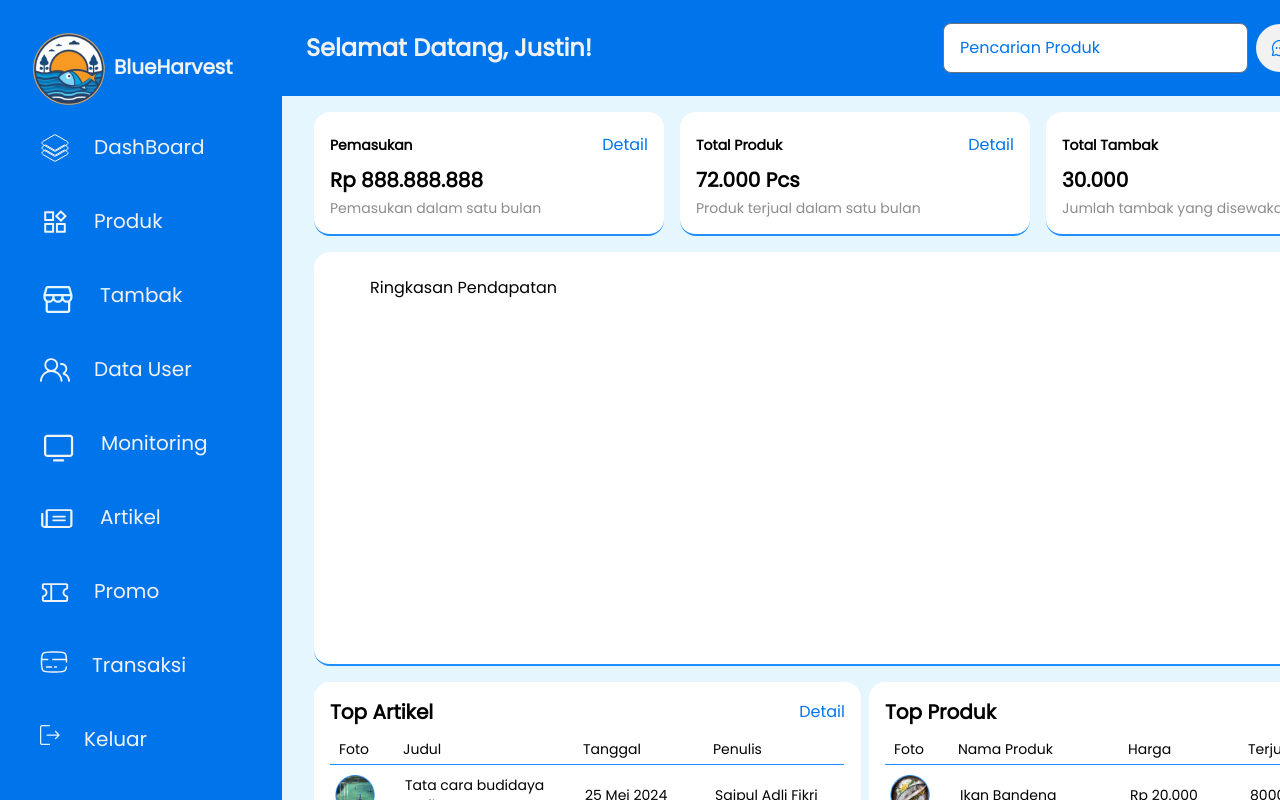
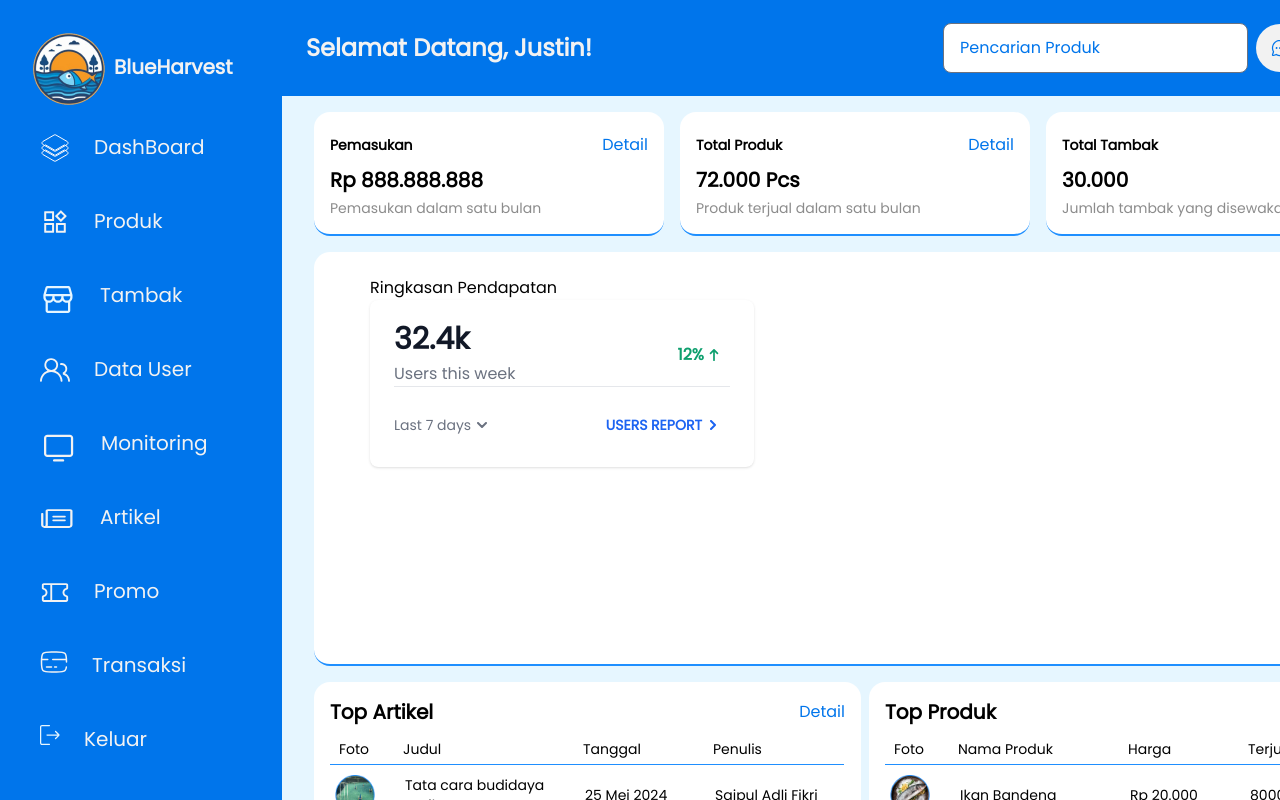
Before and after one commit to mortomulu/react-front-end, a React (Vite) app in the folder capstone-react-9/: page / in a window 1280 px wide. Shown: the top 800 px of the page. Built offline with nearby package versions, Linux system fonts and the light colour scheme.

Commit message:
slicing line chart (belum siap:()

```diff
--- a/capstone-react-9/package.json
+++ b/capstone-react-9/package.json
@@ -14,6 +14,7 @@
     "@fortawesome/free-solid-svg-icons": "^6.5.2",
     "@fortawesome/react-fontawesome": "^0.2.2",
     "@heroicons/react": "^2.1.3",
+    "apexcharts": "^3.49.1",
     "axios": "^1.7.2",
     "flowbite": "^2.3.0",
     "flowbite-react": "^0.9.0",
--- a/capstone-react-9/src/components/AdminPage/DashboardPage/CardGrafik/CardGrafik.jsx
+++ b/capstone-react-9/src/components/AdminPage/DashboardPage/CardGrafik/CardGrafik.jsx
@@ -1,9 +1,144 @@
 import React from 'react'
+import ApexCharts from 'apexcharts'; // Import ApexCharts library
 
 export default function CardGrafik() {
   return (
     <div style={{ height: '414px', width: '1080px' }} className='py-6 px-14 rounded-2xl bg-white border-b-2 border-primary-70'>
         <h1>Ringkasan Pendapatan</h1>
+        <div className="max-w-sm w-full bg-white rounded-lg shadow dark:bg-gray-800 p-4 md:p-6">
+  <div className="flex justify-between">
+    <div>
+      <h5 className="leading-none text-3xl font-bold text-gray-900 dark:text-white pb-2">
+        32.4k
+      </h5>
+      <p className="text-base font-normal text-gray-500 dark:text-gray-400">
+        Users this week
+      </p>
+    </div>
+    <div className="flex items-center px-2.5 py-0.5 text-base font-semibold text-green-500 dark:text-green-500 text-center">
+      12%
+      <svg
+        className="w-3 h-3 ms-1"
+        aria-hidden="true"
+        xmlns="http://www.w3.org/2000/svg"
+        fill="none"
+        viewBox="0 0 10 14"
+      >
+        <path
+          stroke="currentColor"
+          strokeLinecap="round"
+          strokeLinejoin="round"
+          strokeWidth={2}
+          d="M5 13V1m0 0L1 5m4-4 4 4"
+        />
+      </svg>
+    </div>
+  </div>
+  <div id="area-chart" />
+  <div className="grid grid-cols-1 items-center border-gray-200 border-t dark:border-gray-700 justify-between">
+    <div className="flex justify-between items-center pt-5">
+      {/* Button */}
+      <button
+        id="dropdownDefaultButton"
+        data-dropdown-toggle="lastDaysdropdown"
+        data-dropdown-placement="bottom"
+        className="text-sm font-medium text-gray-500 dark:text-gray-400 hover:text-gray-900 text-center inline-flex items-center dark:hover:text-white"
+        type="button"
+      >
+        Last 7 days
+        <svg
+          className="w-2.5 m-2.5 ms-1.5"
+          aria-hidden="true"
+          xmlns="http://www.w3.org/2000/svg"
+          fill="none"
+          viewBox="0 0 10 6"
+        >
+          <path
+            stroke="currentColor"
+            strokeLinecap="round"
+            strokeLinejoin="round"
+            strokeWidth={2}
+            d="m1 1 4 4 4-4"
+          />
+        </svg>
+      </button>
+      {/* Dropdown menu */}
+      <div
+        id="lastDaysdropdown"
+        className="z-10 hidden bg-white divide-y divide-gray-100 rounded-lg shadow w-44 dark:bg-gray-700"
+      >
+        <ul
+          className="py-2 text-sm text-gray-700 dark:text-gray-200"
+          aria-labelledby="dropdownDefaultButton"
+        >
+          <li>
+            <a
+              href="#"
+              className="block px-4 py-2 hover:bg-gray-100 dark:hover:bg-gray-600 dark:hover:text-white"
+            >
+              Yesterday
+            </a>
+          </li>
+          <li>
+            <a
+              href="#"
+              className="block px-4 py-2 hover:bg-gray-100 dark:hover:bg-gray-600 dark:hover:text-white"
+            >
+              Today
+            </a>
+          </li>
+          <li>
+            <a
+              href="#"
+              className="block px-4 py-2 hover:bg-gray-100 dark:hover:bg-gray-600 dark:hover:text-white"
+            >
+              Last 7 days
+            </a>
+          </li>
+          <li>
+            <a
+              href="#"
+              className="block px-4 py-2 hover:bg-gray-100 dark:hover:bg-gray-600 dark:hover:text-white"
+            >
+              Last 30 days
+            </a>
+          </li>
+          <li>
+            <a
+              href="#"
+              className="block px-4 py-2 hover:bg-gray-100 dark:hover:bg-gray-600 dark:hover:text-white"
+            >
+              Last 90 days
+            </a>
+          </li>
+        </ul>
+      </div>
+      <a
+        href="#"
+        className="uppercase text-sm font-semibold inline-flex items-center rounded-lg text-blue-600 hover:text-blue-700 dark:hover:text-blue-500  hover:bg-gray-100 dark:hover:bg-gray-700 dark:focus:ring-gray-700 dark:border-gray-700 px-3 py-2"
+      >
+        Users Report
+        <svg
+          className="w-2.5 h-2.5 ms-1.5 rtl:rotate-180"
+          aria-hidden="true"
+          xmlns="http://www.w3.org/2000/svg"
+          fill="none"
+          viewBox="0 0 6 10"
+        >
+          <path
+            stroke="currentColor"
+            strokeLinecap="round"
+            strokeLinejoin="round"
+            strokeWidth={2}
+            d="m1 9 4-4-4-4"
+          />
+        </svg>
+      </a>
+    </div>
+  </div>
+</div>
+
+
     </div>
   )
 }
--- a/capstone-react-9/tailwind.config.js
+++ b/capstone-react-9/tailwind.config.js
@@ -46,5 +46,9 @@ export default {
     },
     extend: {},
   },
-  plugins: [require("flowbite/plugin")],
+  plugins: [
+    require("flowbite/plugin")({
+      charts: true,
+  }),
+  ],
 };
```
Also changed, not shown: 1 other file (tests, documents, lock files or other folders).
